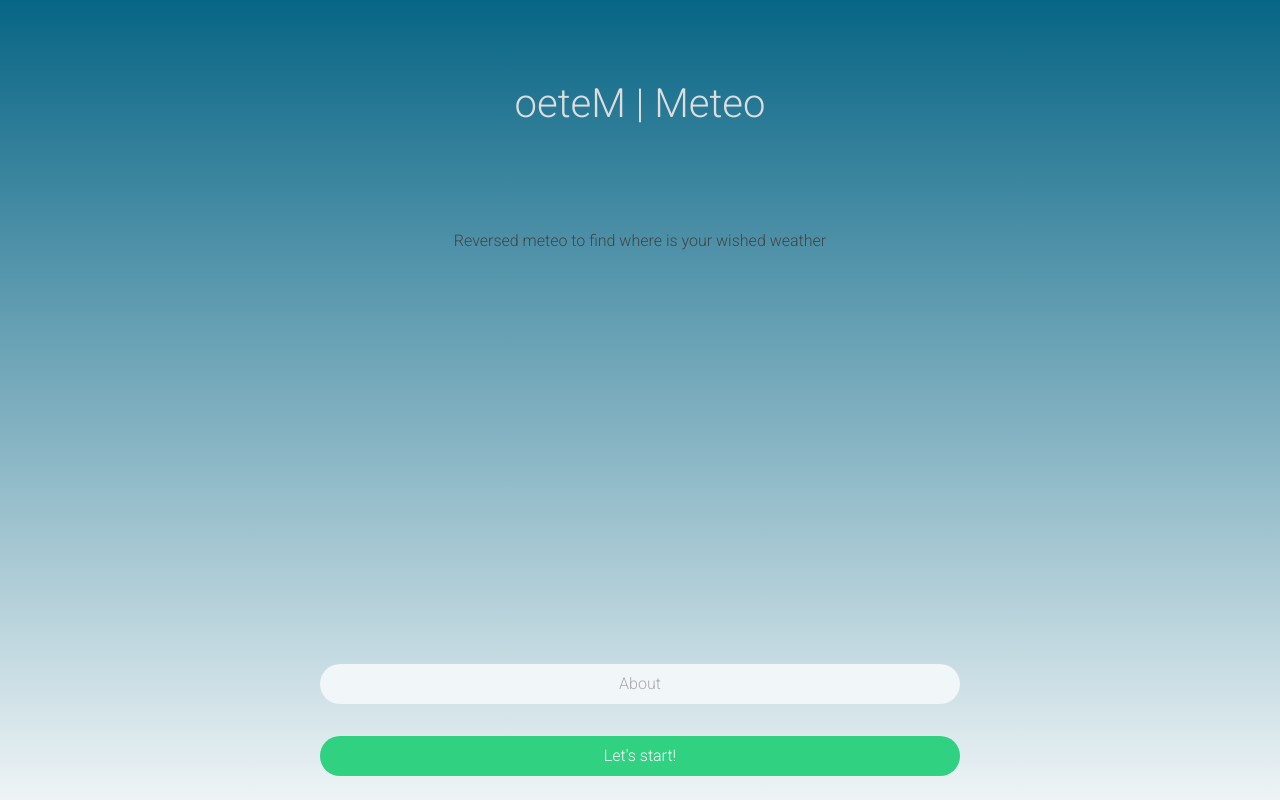
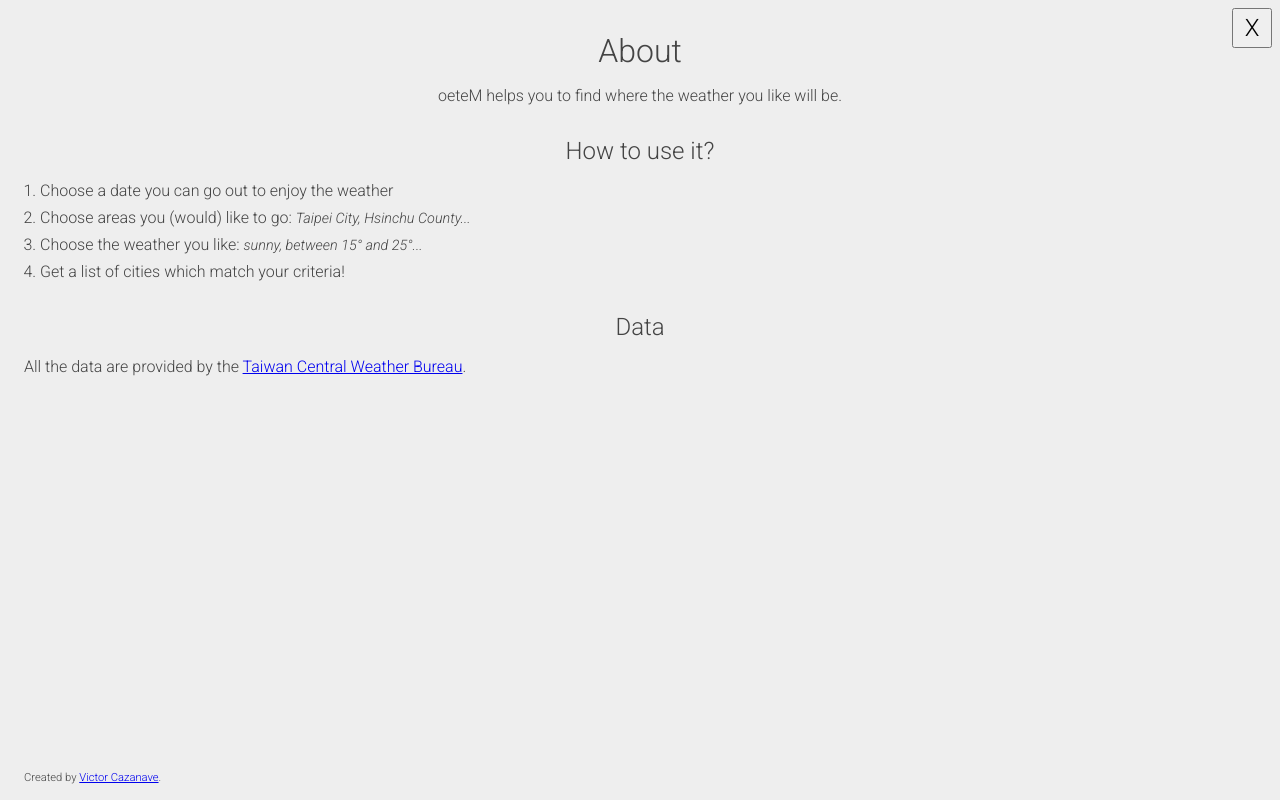
Before and after one commit to VictorCazanave/oetem, a React (Create React App) app: page / in a window 1280 px wide. Both pictures are taken after a click on the button "About". Built offline with nearby package versions, Linux system fonts and the light colour scheme; no server answers.

Commit message:
[About] Create About modal

```diff
--- /dev/null
+++ b/src/components/Home/About/About.jsx
@@ -0,0 +1,58 @@
+import React from 'react';
+import ReactModal from 'react-modal';
+import './About.css'
+
+function About(props) {
+	// TODO: Find a better place to call it only once?
+	ReactModal.setAppElement('#root');
+
+	return (
+		<ReactModal
+			isOpen={props.show}
+			onRequestClose={props.onClose}
+			contentLabel="About oetem"
+			closeTimeoutMS={300}
+			className={{base:"about", afterOpen:"about--after-open", beforeClose:"about--before-close"}}
+			overlayClassName="overlay">
+			<section>
+				<header className="about__header">
+					<h1 className="about__header__title">About</h1>
+					<p>oeteM helps you to find where the weather you like will be.</p>
+				</header>
+				<article className="about__article">
+					<h1 className="about__article__title">How to use it?</h1>
+					<ol className="about__article__list">
+						<li className="about__article__list__item">
+							Choose a date you can go out to enjoy the weather
+						</li>
+						<li className="about__article__list__item">
+							Choose areas you (would) like to go: <span className="about__article__list__item__example">Taipei City, Hsinchu County...</span>
+						</li>
+						<li className="about__article__list__item">
+							Choose the weather you like: <span className="about__article__list__item__example">sunny, between 15° and 25°...</span>
+						</li>
+						<li className="about__article__list__item">
+							Get a list of cities which match your criteria!
+						</li>
+					</ol>
+				</article>
+				<article className="about__article">
+					<h1 className="about__article__title">Data</h1>
+					<p className="about__article__text">
+						All the data are provided by the <a href="http://www.cwb.gov.tw/" target="_blank" rel="noopener noreferrer">Taiwan Central Weather Bureau</a>.
+					</p>
+				</article>
+				<button
+					onClick={props.onClose}
+					title="close"
+					className="about__button-close"
+					aria-label="Close">X</button>
+				<footer className="about__footer">
+					Created by <a href="https://linkedin.com/in/victorcazanave" target="_blank" rel="noopener noreferrer">Victor Cazanave</a>.
+				</footer>
+			</section>
+		</ReactModal>
+	);
+}
+
+export default About;
--- /dev/null
+++ b/src/components/Home/About/About.scss
@@ -0,0 +1,74 @@
+.overlay {
+	background-color: rgba(100, 100, 100, 0.5);
+}
+.about {
+	position: absolute;
+	top:-100%;
+	width: 100%;
+	min-height: 100%;
+	padding: 2rem 1.5rem;
+	background-color: #eee;
+
+	&--after-open {
+		top: 0;
+	  transition: top 300ms ease-in;
+	}
+
+	&--before-close {
+		top:-100%;
+		transition: top 300ms ease-in;
+	}
+
+
+	&__header {
+		margin-bottom: 2rem;
+
+		&__title {
+			margin-bottom: 1rem;
+			font-size: 2rem;
+		}
+	}
+
+	&__article {
+		margin-bottom: 2rem;
+
+		&__title {
+			margin-bottom: 1rem;
+			font-size: 1.5rem;
+		}
+
+		&__list {
+			padding-left: 1rem;
+			text-align: left;
+
+			&__item {
+				margin-bottom: 0.5rem;
+
+				&__example {
+					font-size: 0.9rem;
+					font-style: italic;
+				}
+			}
+		}
+
+		&__text {
+			text-align: left;
+		}
+	}
+
+	&__button-close {
+		position: absolute;
+		top:0.5rem;
+		right: 0.5rem;
+		display: block;
+		width: 2.5rem;
+		height: 2.5rem;
+		font-size: 1.5rem;
+	}
+
+	&__footer {
+		position: absolute;
+		bottom: 1rem;
+		font-size: 0.7rem;
+	}
+}
--- a/src/components/Home/Home.jsx
+++ b/src/components/Home/Home.jsx
@@ -1,20 +1,38 @@
-import React, {Component} from 'react';
-import {Link} from 'react-router-dom';
+import React, {
+	Component
+} from 'react';
+import {
+	Link
+} from 'react-router-dom';
+import About from './About/About';
 import './Home.css';
 
 class Home extends Component {
 	constructor() {
 		super();
-		this.handleClickAbout = this.handleClickAbout.bind(this);
+		this.state = {
+			showAbout: false
+		}
+
+		this.handleOpenAbout = this.handleOpenAbout.bind(this);
+		this.handleCloseAbout = this.handleCloseAbout.bind(this);
 	}
 
-	handleClickAbout(event) {
+	handleOpenAbout(event) {
 		event.preventDefault();
-		alert('todo!');
+		this.setState({
+			showAbout: true
+		});
+	}
+
+	handleCloseAbout(event) {
+		event.preventDefault();
+		this.setState({
+			showAbout: false
+		});
 	}
 
 	render() {
-
 		return (
 			<section className="home-page">
 				<header className="home-page__header">
@@ -22,9 +40,10 @@ class Home extends Component {
 				</header>
 				<p className="home-page__intro">Reversed meteo to find where is your wished weather</p>
 				<footer className="home-page__footer">
-					<button className="home-page__footer__button-about" onClick={this.handleClickAbout}>About</button>
+					<button className="home-page__footer__button-about" onClick={this.handleOpenAbout}>About</button>
 					<Link to="/when" className="home-page__footer__button-start">Let's start!</Link>
 				</footer>
+				<About show={this.state.showAbout} onClose={this.handleCloseAbout}/>
 			</section>
 		);
 	}
```
